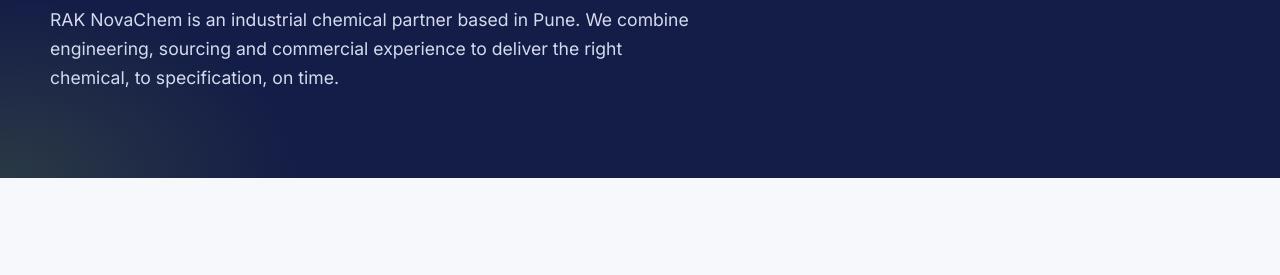
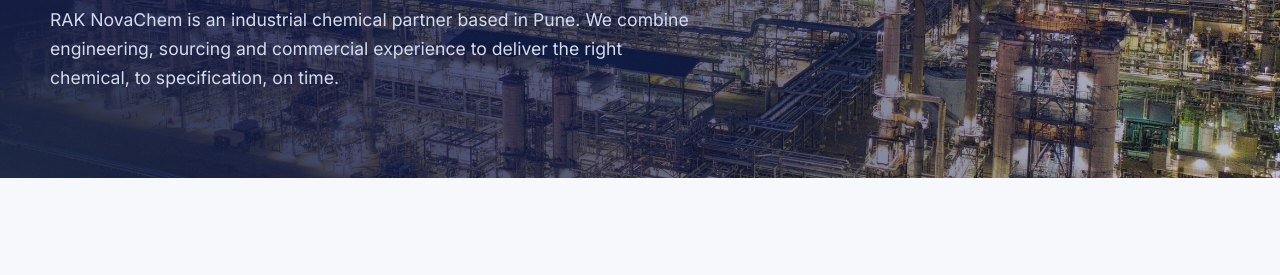
Before and after one commit to RaknovachemLtd/raknovachem-website, a plain HTML site: page about.html in a window 1280 px wide. Shown: the part 334-609 px from the top of the page. Drawn offline with Linux system fonts and the light colour scheme.

Commit message:
Photo banners on Products, About and Contact page headers
Free Pexels plant photos (3:1, 2400x800) behind the page-hero text
with a navy gradient for readability.

Co-Authored-By: Claude Opus 5.5 <noreply@anthropic.com>
Claude-Session: https://claude.ai/code/session_01KpfkM9AiPnpNwLjGCq8NSi

```diff
--- a/about.html
+++ b/about.html
@@ -19,7 +19,7 @@
 <link rel="preconnect" href="https://fonts.googleapis.com">
 <link rel="preconnect" href="https://fonts.gstatic.com" crossorigin>
 <link href="https://fonts.googleapis.com/css2?family=Inter:wght@400;500;600&family=Plus+Jakarta+Sans:wght@500;700;800&display=swap" rel="stylesheet">
-<link rel="stylesheet" href="assets/css/style.css?v=fdda87eb">
+<link rel="stylesheet" href="assets/css/style.css?v=712ef0c6">
 </head>
 <body>
 <a class="skip" href="#main">Skip to content</a>
@@ -37,7 +37,8 @@
   </div>
 </header>
 <main id="main">
-<section class="page-hero">
+<section class="page-hero has-photo">
+  <div class="ph-photo"><img src="assets/img/banner-about.jpg?v=fd721e8f" alt="" width="2400" height="800" fetchpriority="high"></div>
   <div class="wrap">
     <span class="eyebrow">About us</span>
     <h1>Building stronger partnerships for a sustainable tomorrow</h1>
--- a/assets/css/style.css
+++ b/assets/css/style.css
@@ -427,3 +427,10 @@ input:focus, select:focus, textarea:focus { outline: none; border-color: var(--t
 .cat-extra .icon { background: rgba(159,224,236,.14); color: #9fe0ec; }
 .cat-extra .more { color: #9fe0ec; margin-top: 6px; text-decoration: none; }
 .cat-extra:hover { border-color: var(--navy); }
+
+/* Inner-page banners with photo */
+.page-hero.has-photo::before { opacity: .45; }
+.ph-photo { position: absolute; inset: 0; z-index: -2; }
+.ph-photo img { width: 100%; height: 100%; object-fit: cover; }
+.ph-photo::after { content: ""; position: absolute; inset: 0; background: linear-gradient(90deg, rgba(20,29,71,.92) 0%, rgba(20,29,71,.72) 45%, rgba(20,29,71,.25) 100%); }
+@media (max-width: 760px) { .ph-photo::after { background: rgba(20,29,71,.75); } }
```
Also changed, not shown: 404.html (+1 -1 lines), contact.html (+3 -2 lines), index.html (+1 -1 lines), products.html (+3 -2 lines), assets/img/banner-about.jpg (added), assets/img/banner-contact.jpg (added), assets/img/banner-products.jpg (added).
